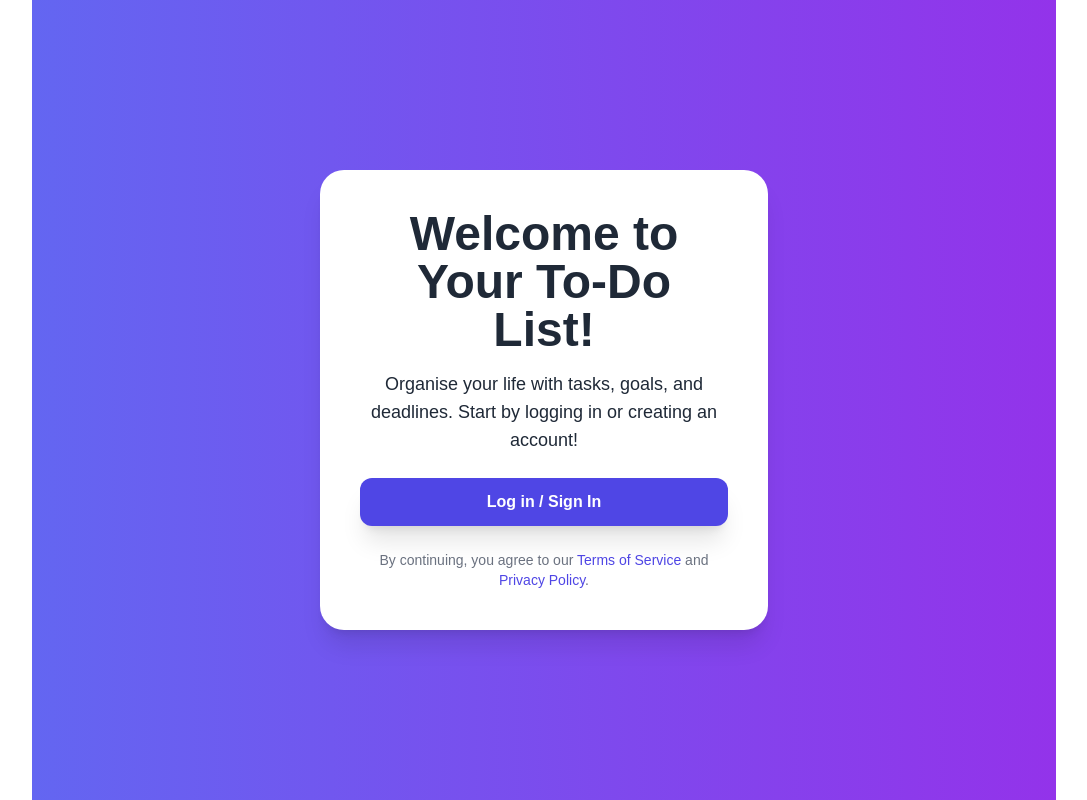
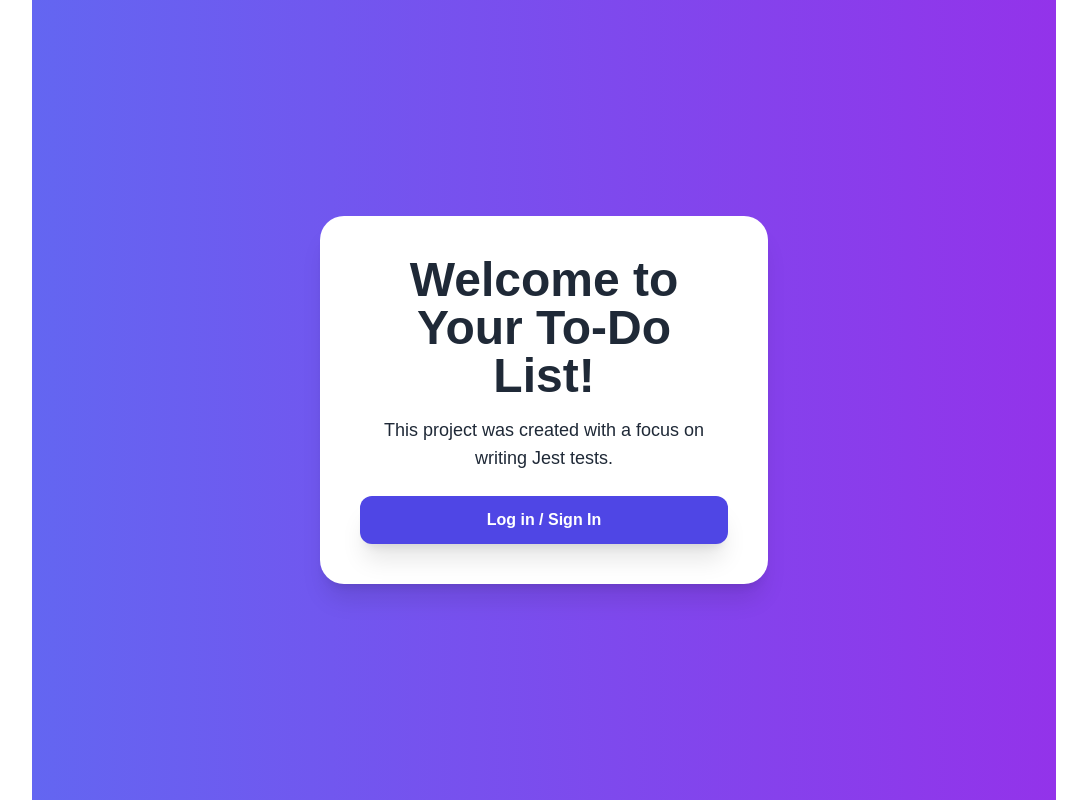
Before and after one commit to slicbutsic/todo-list-with-test, a Next.js app: page / in a window 1280 px wide. Shown: the whole page, without its empty margins (96-1183 px from the left). Built offline with nearby package versions, Linux system fonts and the light colour scheme; no server answers.

Commit message:
changing home page p

```diff
--- a/app/page.tsx
+++ b/app/page.tsx
@@ -14,11 +14,9 @@
           Welcome to Your To-Do List!
         </h1>
         <p className="text-lg mb-6">
-          Organise your life with tasks, goals, and deadlines. Start by logging in or creating an account!
+          This project was created with a focus on writing Jest tests.
         </p>
-
         <div className="space-y-4">
-
         <SignedOut>
           <SignInButton mode="modal">
             <button className="w-full py-3 px-6 bg-indigo-600 text-white font-semibold rounded-xl shadow-xl transform transition hover:scale-105 hover:bg-indigo-700">
@@ -26,20 +24,11 @@
             </button>
           </SignInButton>
         </SignedOut>
-
         <SignedIn>
-
           <Link className="w-full py-3 px-6 bg-indigo-600 text-white font-semibold rounded-xl shadow-xl transform transition hover:scale-105 hover:bg-indigo-700" href="/dashboard">
             Go to Dashboard
           </Link>
         </SignedIn>
-
-        </div>
-
-        <div className="mt-6 text-sm text-gray-500">
-          <p>
-            By continuing, you agree to our <a href="#" className="text-indigo-600 hover:underline">Terms of Service</a> and <a href="#" className="text-indigo-600 hover:underline">Privacy Policy</a>.
-          </p>
         </div>
       </div>
     </div>
```
Lines whose indentation alone changed are shown as unchanged.
